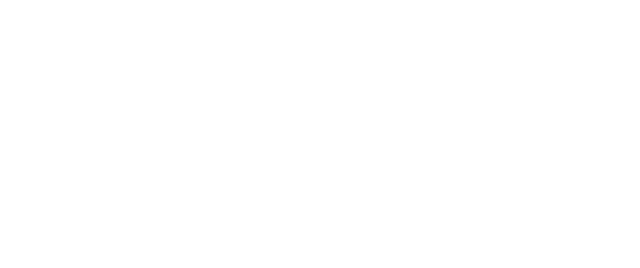
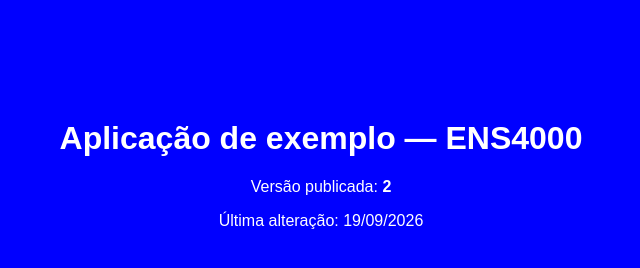
Before and after one commit to biancaferrari07/pipeline-netlify, a plain HTML site: page index.html in a window 1280 px wide. Shown: the whole page, without its empty margins (319-959 px from the left). Drawn offline with Linux system fonts and the light colour scheme.

Commit message:
Fix background color in index.html

```diff
--- a/index.html
+++ b/index.html
@@ -6,7 +6,7 @@
   <title>ENS4000 — Prática de Deploy</title>
   <style>
     body {
-      background-color: #blue; /* altere esta cor e faça o deploy */
+      background-color: blue; /* altere esta cor e faça o deploy */
       color: #ffffff;
       font-family: Arial, Helvetica, sans-serif;
       text-align: center;
```
